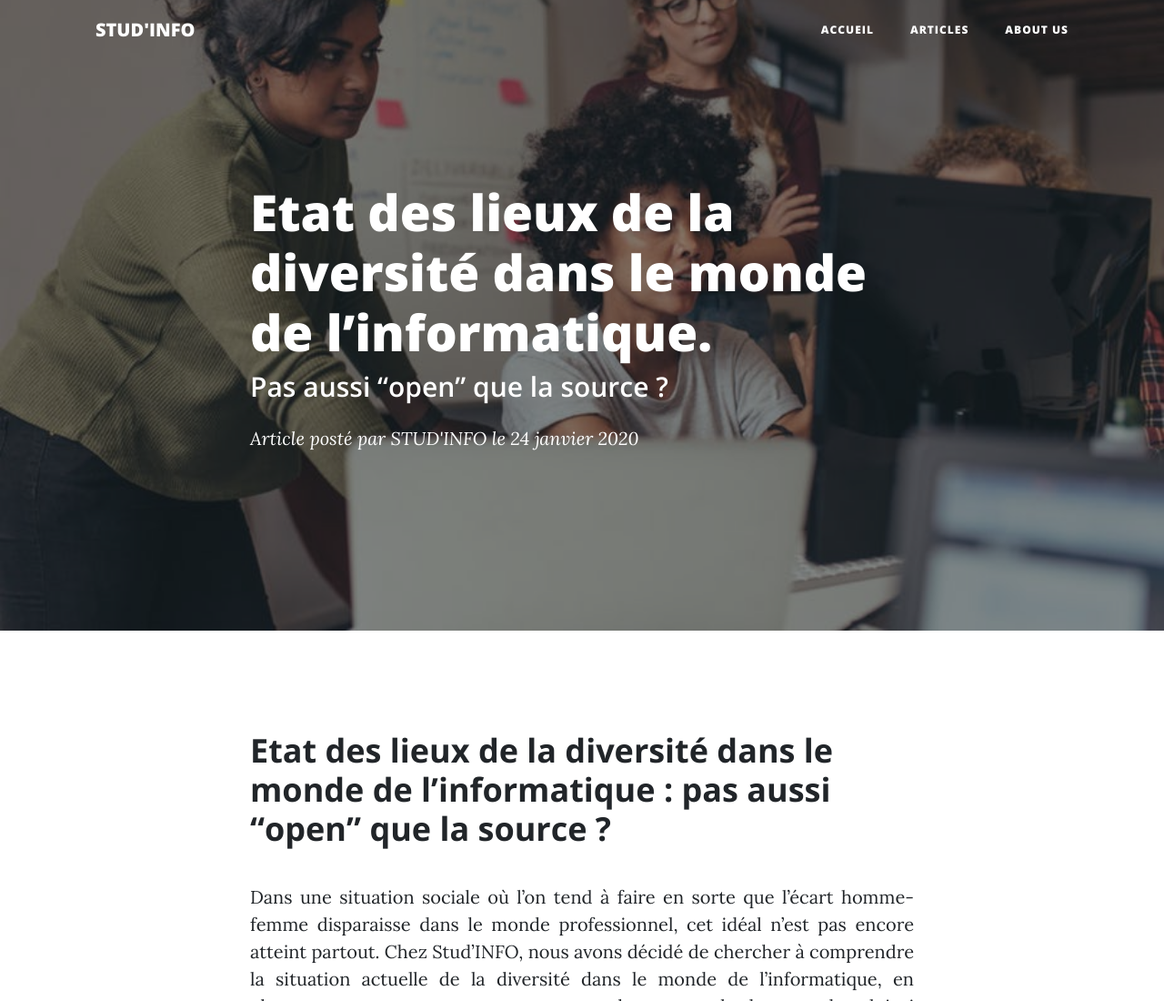
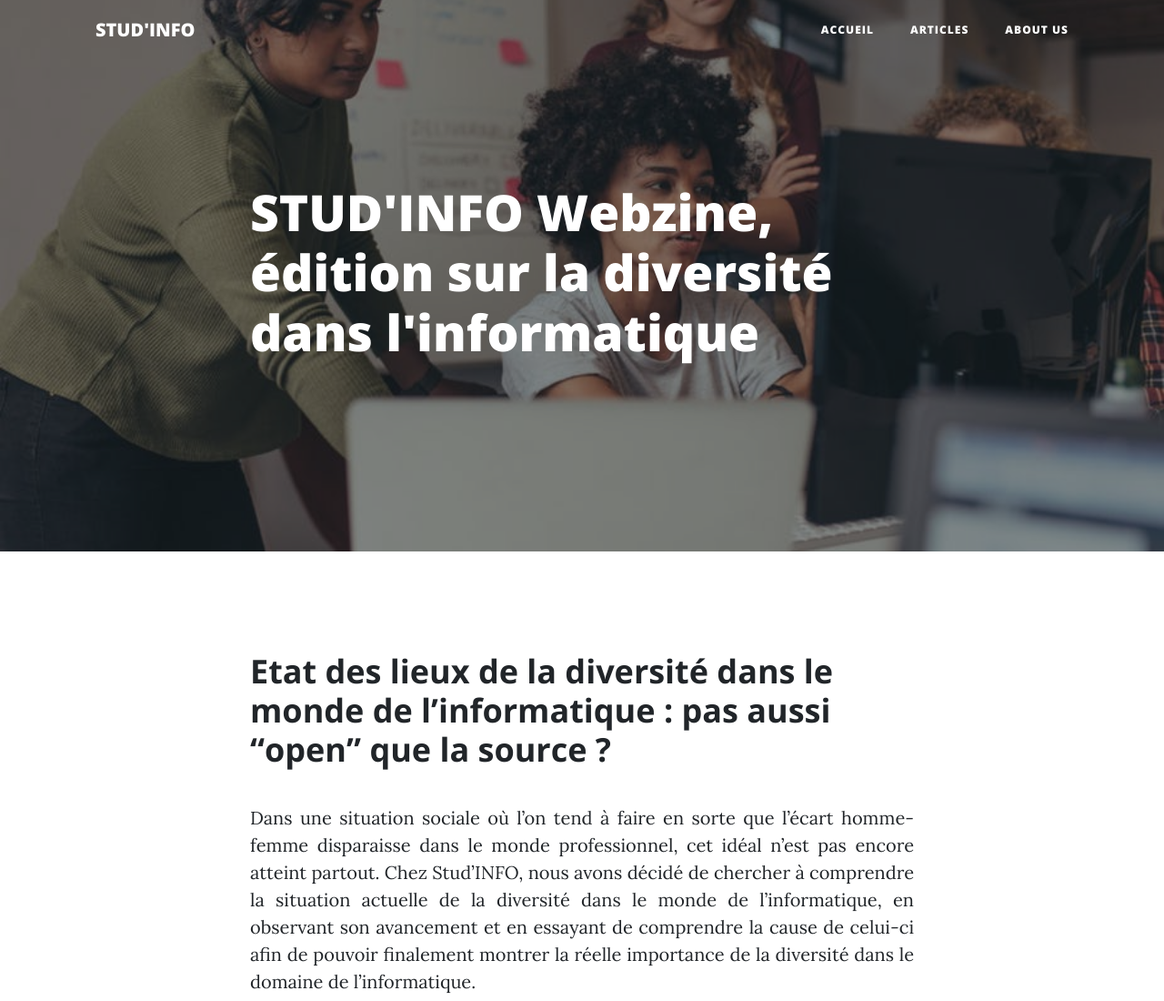
Before and after one commit to camilcll/webzine, a website: page post.html in a window 1280 px wide. Shown: the top 1100 px of the page at 91% size. Drawn offline with nearby package versions, Linux system fonts and the light colour scheme.

Commit message:
modif titre articles

```diff
--- a/post.html
+++ b/post.html
@@ -57,11 +57,7 @@
       <div class="row">
         <div class="col-lg-8 col-md-10 mx-auto">
           <div class="post-heading">
-            <h1>Etat des lieux de la diversité dans le monde de l’informatique.</h1>
-            <h2 class="subheading">Pas aussi “open” que la source ?</h2>
-            <span class="meta">Article posté par
-              <a href="#">STUD'INFO</a>
-              le 24 janvier 2020</span>
+            <h1>STUD'INFO Webzine, édition sur la diversité dans l'informatique</h1>
           </div>
         </div>
       </div>
```
